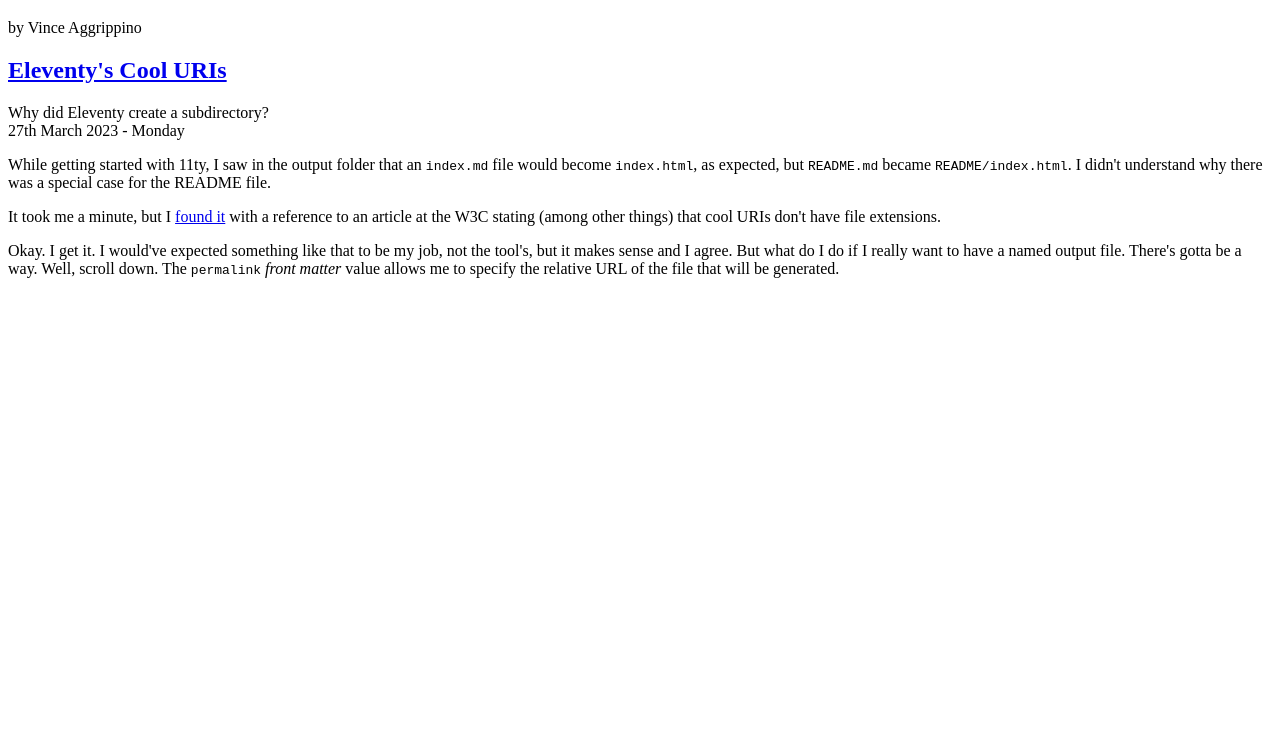
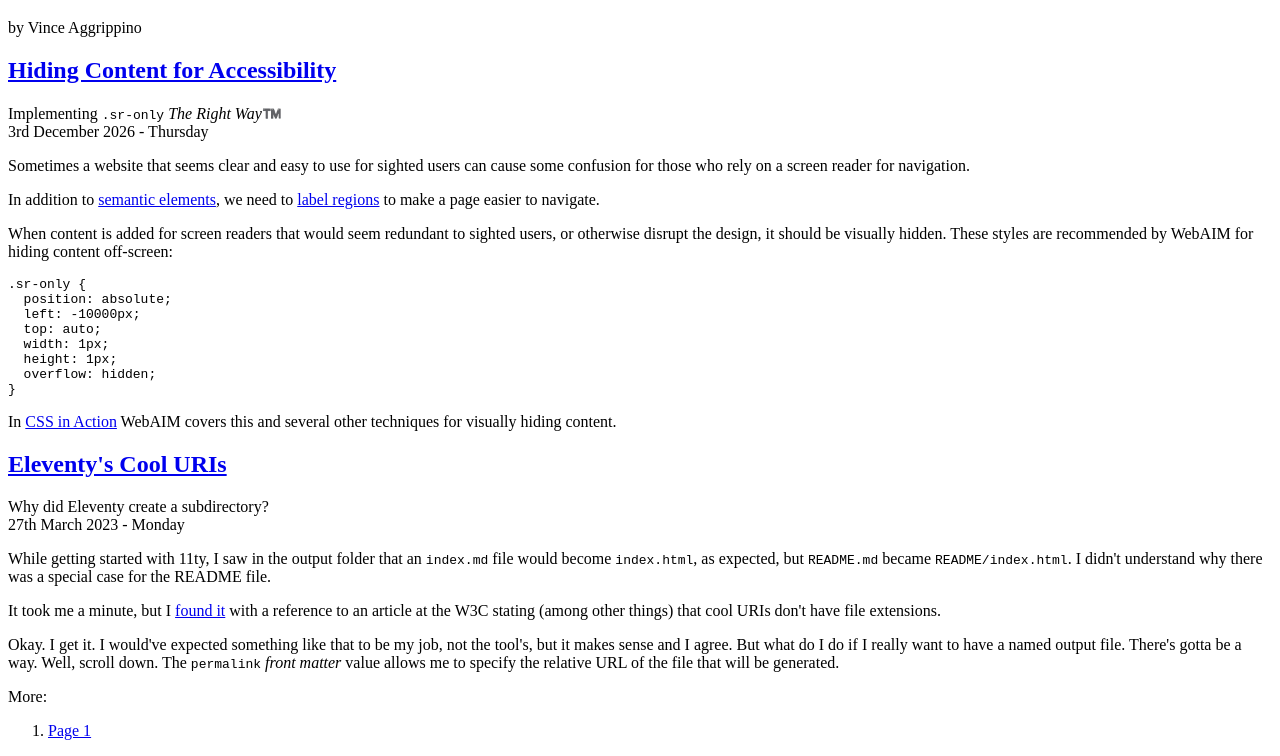
Before and after one commit to VAggrippino/blog, an Eleventy site: page _input/index.njk in a window 1280 px wide. Shown: the part 61-817 px from the top of the page. Built offline with nearby package versions, Linux system fonts and the light colour scheme; Eleventy itself is replaced by a stand-in of ours; code samples lack their colours; files that its build step writes are made by us from their sources.

Commit message:
Add post "Hiding Content for Accessibility"
- Tweak title and subtitle in layouts to allow HTML

````diff
--- a/_includes/layouts/post.njk
+++ b/_includes/layouts/post.njk
@@ -1,9 +1,9 @@
 ---
 layout: base.njk
 ---
-<div class="post__title">{{ title }}</div>
+<div class="post__title">{{ title | safe }}</div>
 {% if subtitle %}
-  <div class="post__subtitle">{{ post.data.subtitle }}</div>
+  <div class="post__subtitle">{{ post.data.subtitle | safe }}</div>
 {% endif %}
 Date: <div class="post__date">{% formatted_date date %}</div>
 {{ content | safe }}
--- a/_input/index.njk
+++ b/_input/index.njk
@@ -12,14 +12,29 @@
 permalink: "/{% if pagination.pageNumber > 0 %}page-{{ (pagination.pageNumber + 1).toString().padStart(4, 0) }}/{% endif %}index.html"
 ---
 
-<h1>{{ title }}</h1>
-<div class="subtitle">{{ subtitle }}</div>
+<h1>{{ title | safe }}</h1>
+<div class="subtitle">{{ subtitle | safe }}</div>
 
 {% for post in posts %}
-  <h2 class="post__title"><a href="{{ post.page.url }}">{{ post.data.title }}</a></h2>
+  <h2 class="post__title"><a href="{{ post.page.url }}">{{ post.data.title | safe }}</a></h2>
   {% if post.data.subtitle %}
-    <div class="post__subtitle">{{ post.data.subtitle }}</div>
+    <div class="post__subtitle">{{ post.data.subtitle | safe }}</div>
   {% endif %}
   {% formatted_date post.data.date %}
   {{ post.content | safe }}
 {% endfor %}
+
+<nav aria-labelledby="pagination">
+  <div id="pagination">More: </div>
+  <ol>
+    {%- for pageEntry in pagination.pages %}
+      {% set aria_current = '' %}
+
+      {% if page.url == pagination.hrefs[loop.index0] %}
+        {% set aria_current = 'aria-current="page"' %}
+      {% endif %}
+
+      <li><a href="{{ pagination.hrefs[loop.index0] }}" {{ aria_current }}>Page {{ loop.index }}</a></li>
+{%- endfor %}
+  </ol>
+</nav>
--- /dev/null
+++ b/_input/posts/hiding-content-for-accessibility.md
@@ -0,0 +1,28 @@
+---
+title: Hiding Content for Accessibility
+subtitle: Implementing <code>.sr-only</code> <em>The Right Way</em>™️
+---
+Sometimes a website that seems clear and easy to use for sighted users can cause
+some confusion for those who rely on a screen reader for navigation.
+
+In addition to [semantic elements](https://developer.mozilla.org/en-US/docs/Glossary/Semantics#semantics_in_html),
+we need to [label regions](https://www.w3.org/WAI/tutorials/page-structure/labels/)
+to make a page easier to navigate.
+
+When content is added for screen readers that would seem redundant to sighted
+users, or otherwise disrupt the design, it should be visually hidden.  These
+styles are recommended by WebAIM for hiding content off-screen:
+
+```css
+.sr-only {
+  position: absolute;
+  left: -10000px;
+  top: auto;
+  width: 1px;
+  height: 1px;
+  overflow: hidden;
+}
+```
+
+In [CSS in Action](https://webaim.org/techniques/css/invisiblecontent/)
+WebAIM covers this and several other techniques for visually hiding content.
````
Also changed, not shown: _includes/layouts/base.njk (line endings or trailing spaces).
